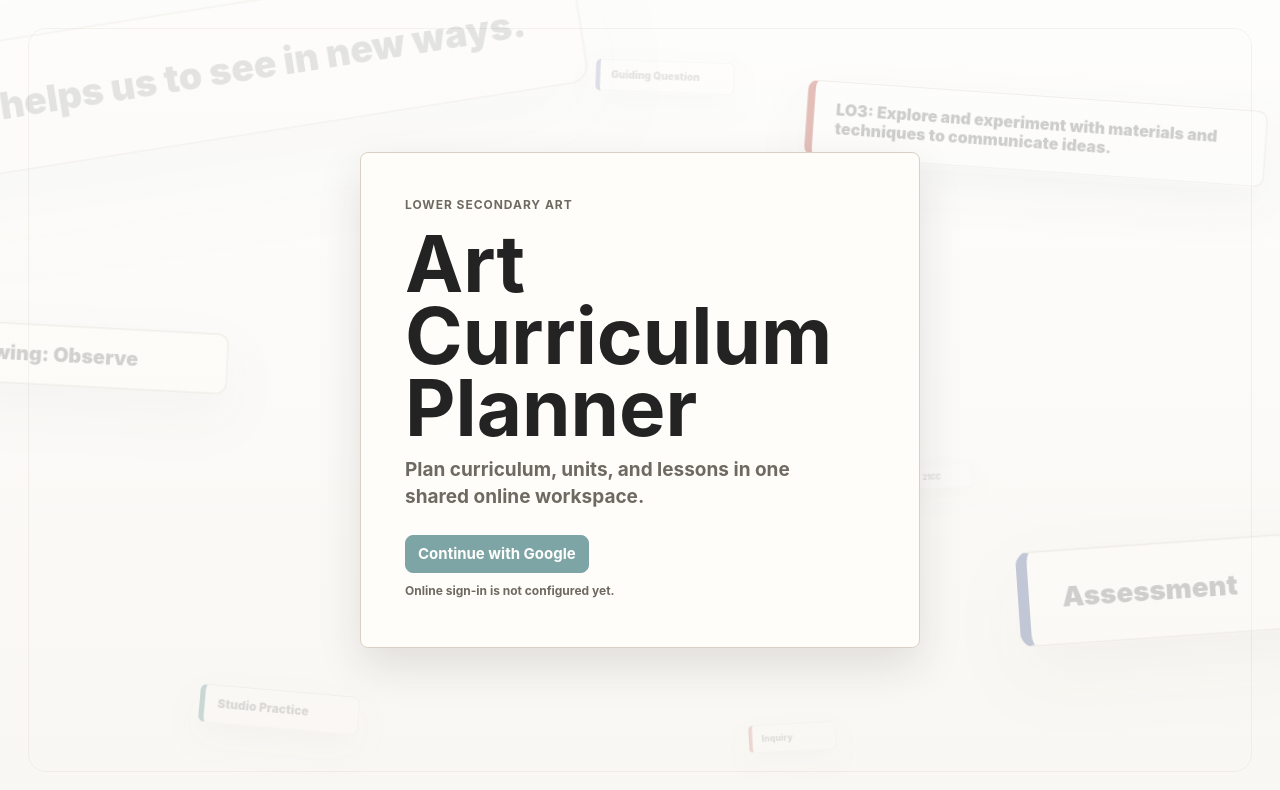
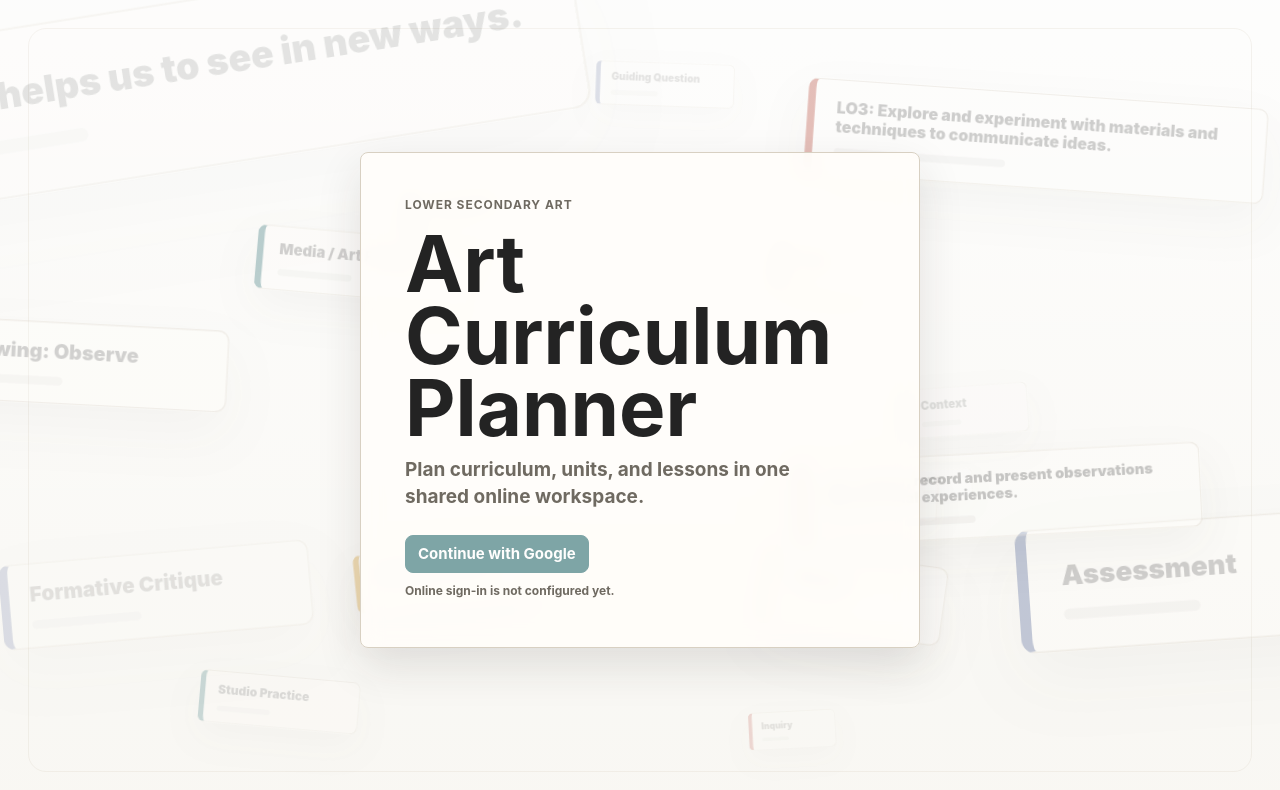
Before and after one commit to victorgyx-byte/art-curriculum-planner, a website: page index.html in a window 1280 px wide. Drawn offline with Linux system fonts and the light colour scheme.

Commit message:
Densify login card background pattern

```diff
--- a/index.html
+++ b/index.html
@@ -17,6 +17,15 @@
         <span class="login-pattern-card card-f">21CC</span>
         <span class="login-pattern-card card-g">Guiding Question</span>
         <span class="login-pattern-card card-h">Inquiry</span>
+        <span class="login-pattern-card card-i">Media / Art Forms</span>
+        <span class="login-pattern-card card-j">Portfolio: Reflect</span>
+        <span class="login-pattern-card card-k">LO1: Gather, record and present observations and personal experiences.</span>
+        <span class="login-pattern-card card-l">Theme</span>
+        <span class="login-pattern-card card-m">Formative Critique</span>
+        <span class="login-pattern-card card-n">Visual Qualities</span>
+        <span class="login-pattern-card card-o">Pedagogy</span>
+        <span class="login-pattern-card card-p">Make</span>
+        <span class="login-pattern-card card-q">Context</span>
       </div>
       <div class="login-layout">
         <div class="login-panel">
--- a/styles.css
+++ b/styles.css
@@ -148,6 +148,16 @@ button:disabled {
   opacity: var(--card-opacity, 0.42);
 }
 
+.login-pattern-card::after {
+  display: block;
+  width: 42%;
+  height: 6px;
+  margin-top: 9px;
+  border-radius: 999px;
+  content: "";
+  background: rgba(111, 106, 97, 0.13);
+}
+
 .card-a {
   --card-tilt: -9deg;
   --card-scale: 2.35;
@@ -239,6 +249,108 @@ button:disabled {
   bottom: 5%;
   border-left-color: var(--accent-2);
   animation-delay: -2.4s;
+}
+
+.card-i {
+  --card-tilt: 5deg;
+  --card-scale: 1.14;
+  --card-width: 190px;
+  --card-opacity: 0.45;
+  top: 30%;
+  left: 21%;
+  border-left-color: var(--accent);
+  animation-delay: -5.8s;
+}
+
+.card-j {
+  --card-tilt: -6deg;
+  --card-scale: 1.04;
+  --card-width: 180px;
+  --card-opacity: 0.4;
+  top: 69%;
+  left: 28%;
+  border-left-color: var(--accent-3);
+  animation-delay: -1.1s;
+}
+
+.card-k {
+  --card-tilt: -3deg;
+  --card-scale: 1.22;
+  --card-width: 330px;
+  --card-font-size: 12px;
+  --card-opacity: 0.5;
+  top: 58%;
+  right: 9%;
+  border-left-color: var(--accent-2);
+  animation-delay: -6.2s;
+}
+
+.card-l {
+  --card-tilt: 7deg;
+  --card-scale: 0.8;
+  --card-width: 118px;
+  --card-opacity: 0.32;
+  top: 31%;
+  right: 31%;
+  border-left-color: #4d5f91;
+  animation-delay: -8.1s;
+}
+
+.card-m {
+  --card-tilt: -5deg;
+  --card-scale: 1.48;
+  --card-width: 210px;
+  --card-font-size: 14px;
+  --card-opacity: 0.34;
+  left: 4%;
+  bottom: 22%;
+  border-left-color: #4d5f91;
+  animation-delay: -3.6s;
+}
+
+.card-n {
+  --card-tilt: 4deg;
+  --card-scale: 0.7;
+  --card-width: 150px;
+  --card-opacity: 0.22;
+  right: 25%;
+  bottom: 34%;
+  border-left-color: var(--accent);
+  animation-delay: -4.9s;
+}
+
+.card-o {
+  --card-tilt: -7deg;
+  --card-scale: 1.02;
+  --card-width: 150px;
+  --card-opacity: 0.36;
+  top: 23%;
+  left: 32%;
+  border-left-color: #4d5f91;
+  animation-delay: -2.9s;
+}
+
+.card-p {
+  --card-tilt: 8deg;
+  --card-scale: 1.34;
+  --card-width: 136px;
+  --card-font-size: 15px;
+  --card-opacity: 0.3;
+  right: 28%;
+  bottom: 21%;
+  border-left-color: var(--accent-3);
+  animation-delay: -7.2s;
+}
+
+.card-q {
+  --card-tilt: -4deg;
+  --card-scale: 0.88;
+  --card-width: 142px;
+  --card-opacity: 0.33;
+  top: 48%;
+  right: 19%;
+  border-left-color: var(--accent);
+  animation-delay: -5.4s;
 }
 
 @keyframes loginCardFade {
@@ -2581,8 +2693,22 @@ button:disabled {
   }
 
   .card-c,
-  .card-f {
+  .card-f,
+  .card-n,
+  .card-q {
     display: none;
+  }
+
+  .card-i {
+    left: 12%;
+  }
+
+  .card-o {
+    left: 24%;
+  }
+
+  .card-k {
+    right: -14%;
   }
 
   .workspace {
@@ -2679,7 +2805,11 @@ button:disabled {
 
   .card-b,
   .card-d,
-  .card-g {
+  .card-g,
+  .card-k,
+  .card-m,
+  .card-o,
+  .card-q {
     display: none;
   }
 
@@ -2698,6 +2828,26 @@ button:disabled {
   .card-h {
     right: 5%;
     bottom: 16%;
+  }
+
+  .card-i {
+    top: 28%;
+    left: -9%;
+  }
+
+  .card-j {
+    left: 16%;
+    bottom: 9%;
+  }
+
+  .card-l {
+    top: 19%;
+    right: 3%;
+  }
+
+  .card-n {
+    right: -8%;
+    bottom: 31%;
   }
 
   .app-shell {
```
